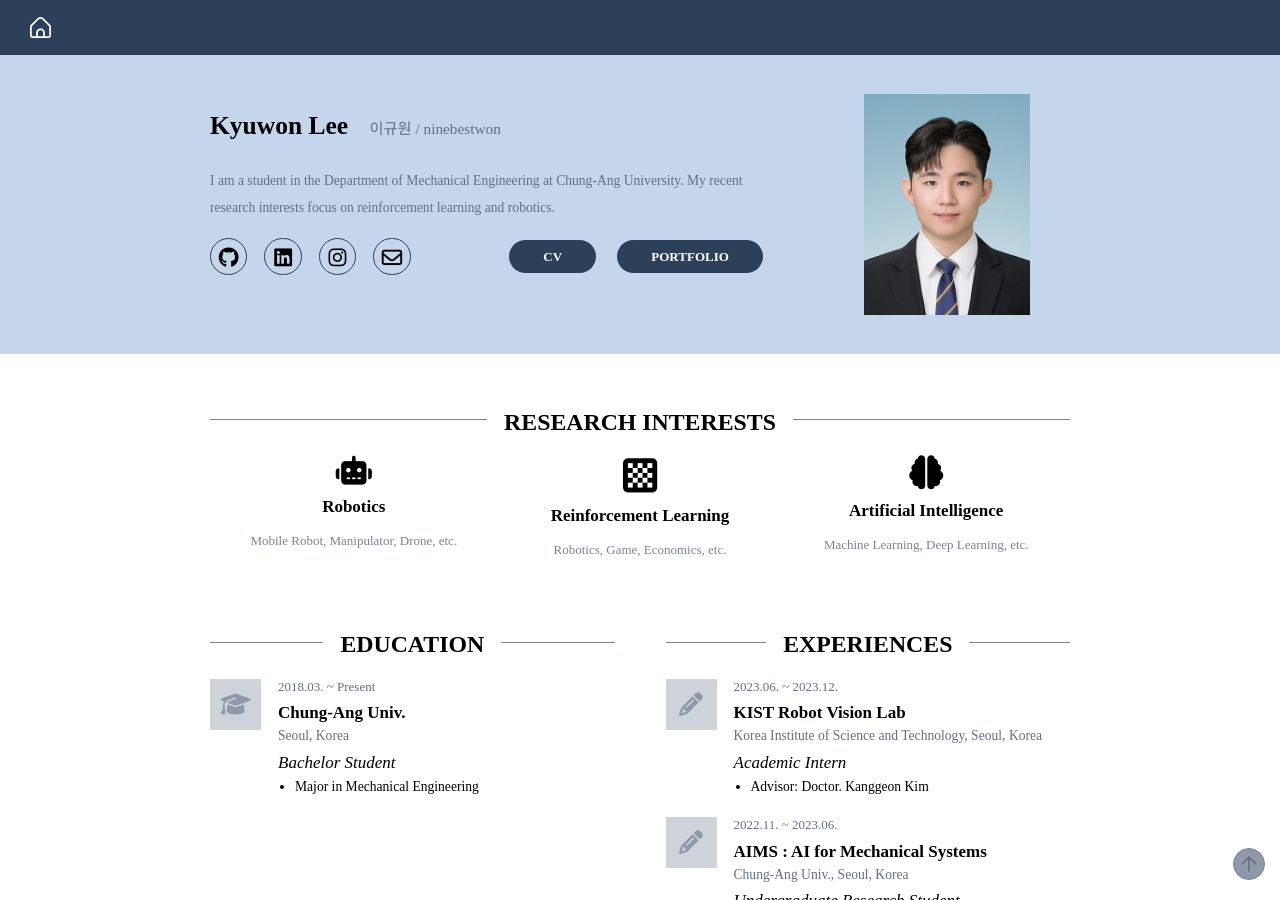
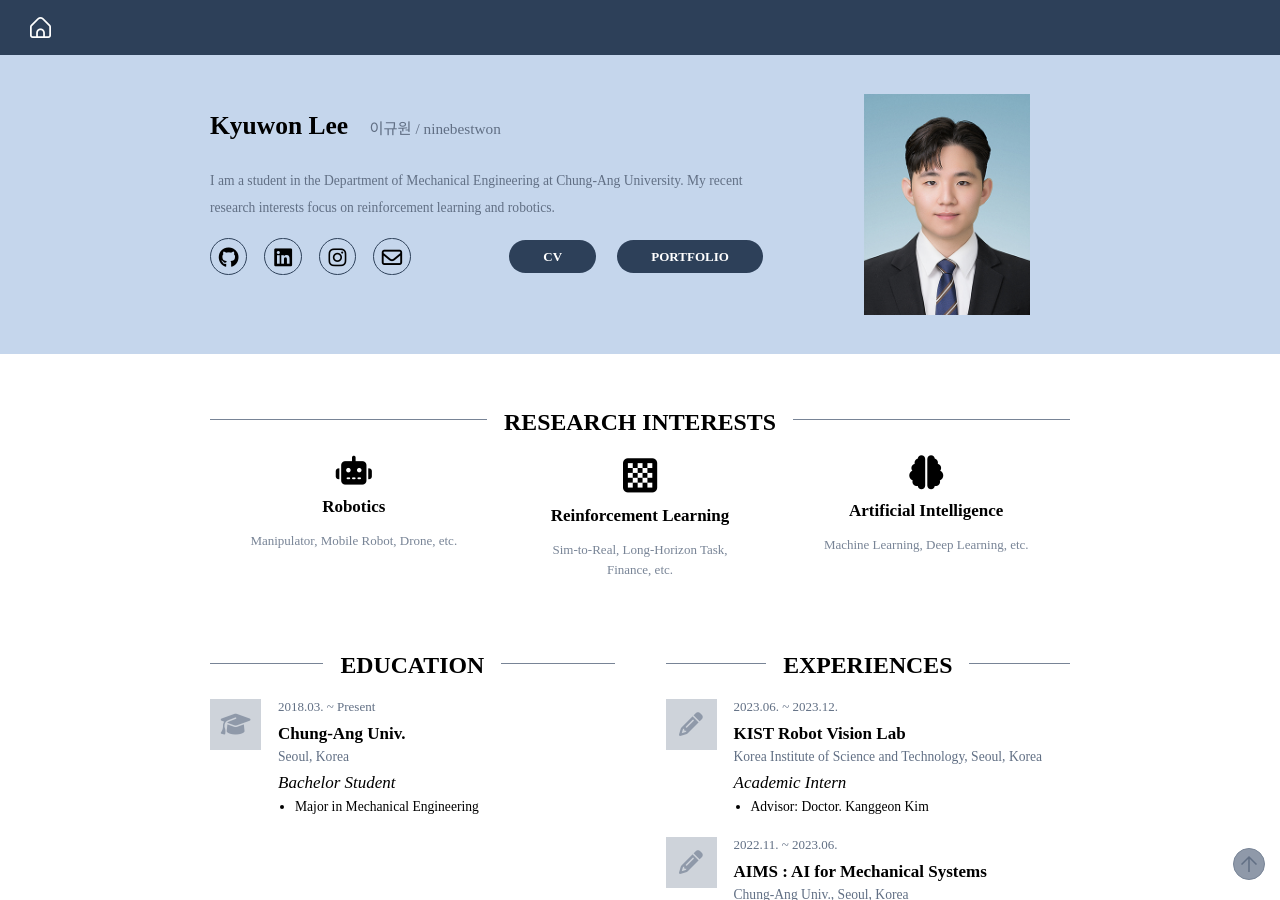
Before and after one commit to ninebestwon/ninebestwon.github.io, a Jekyll site: the page built from index.html, in a window 1280 px wide and 900 px high. Built offline with Jekyll 4.4.1, drawn with Linux system fonts in a browser that asks for light colours; nearby versions of some CDN libraries; some web fonts are replaced.

Commit message:
fix research interests

```diff
--- a/_layouts/home.html
+++ b/_layouts/home.html
@@ -64,7 +64,7 @@ title: Home
                         </div>
 
                         <div class="research-single-desc">
-                            Mobile Robot, Manipulator, Drone, etc.
+                            Manipulator, Mobile Robot, Drone, etc.
                         </div>
                     </div>
 
@@ -78,7 +78,7 @@ title: Home
                         </div>
 
                         <div class="research-single-desc">
-                            Robotics, Game, Economics, etc.
+                            Sim-to-Real, Long-Horizon Task, Finance, etc.
                         </div>
                     </div>
 
```
